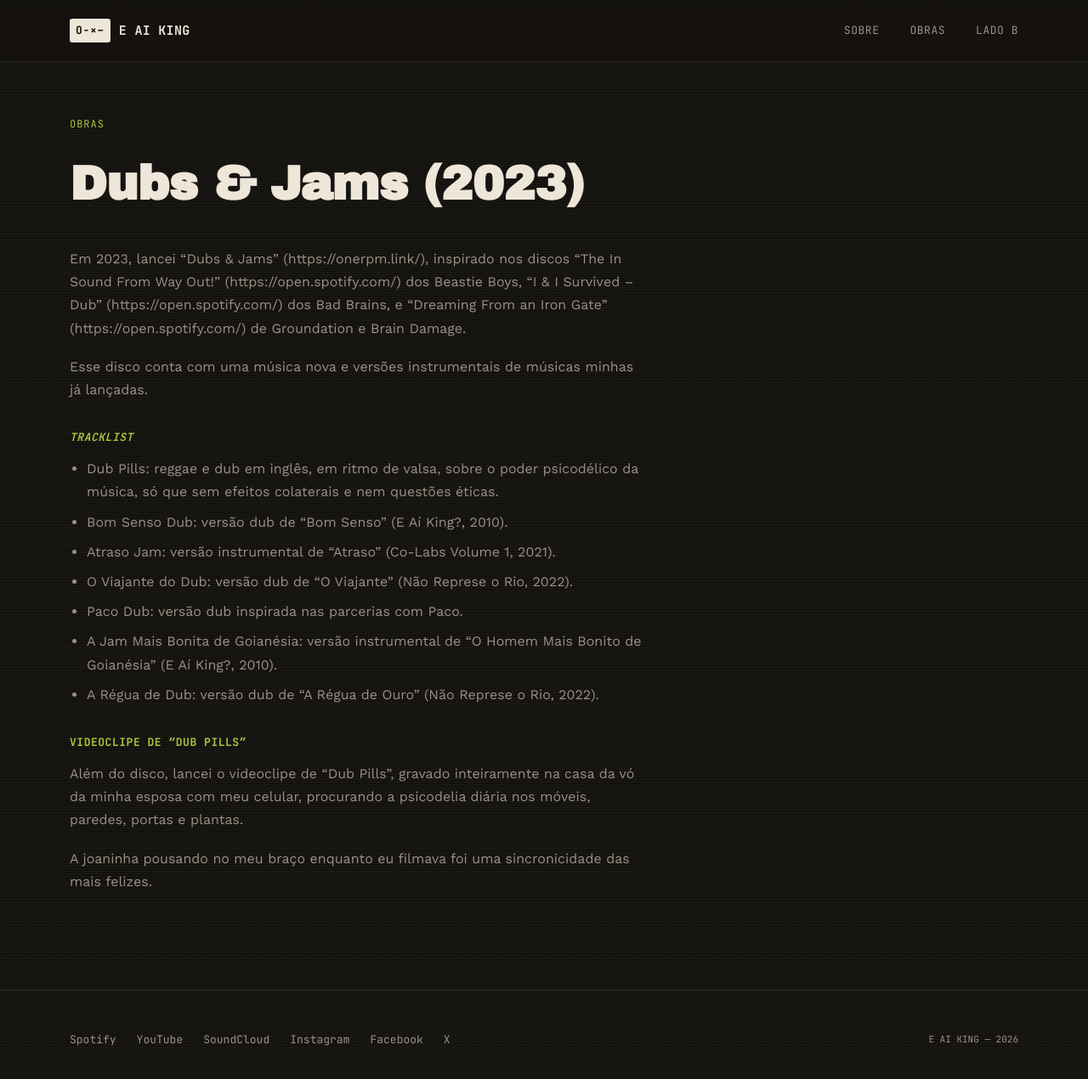
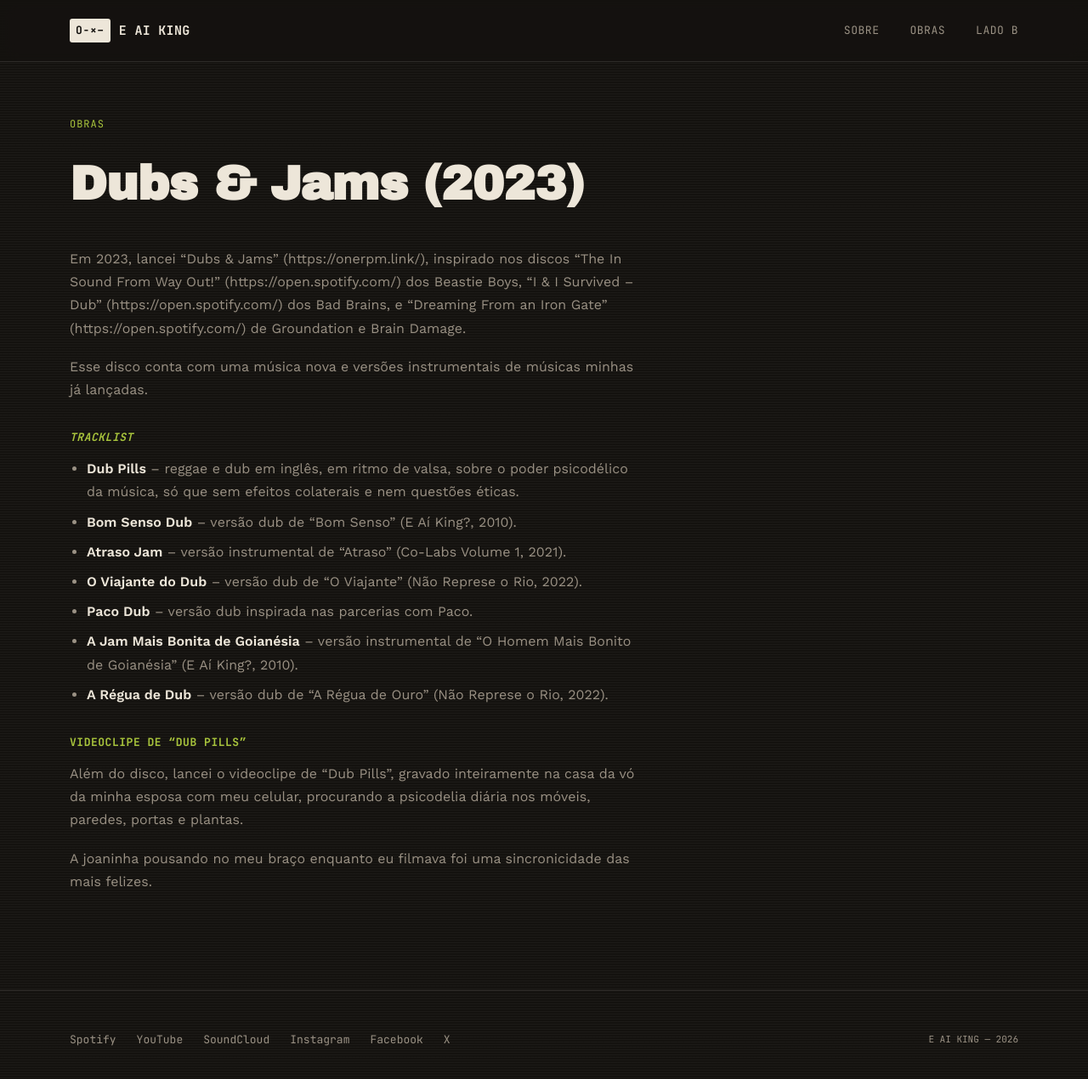
Before and after one commit to srcaetano/eaiking.github.io, a Jekyll site: the page built from disco-2023-dubs-n-jams.md, in a window 1280 px wide and 1281 px high. Shown: the top 1270 px of the window at 85% size. Built offline with Jekyll 4.4.1, drawn with Linux system fonts in a browser that asks for light colours.

```diff
--- a/disco-2023-dubs-n-jams.md
+++ b/disco-2023-dubs-n-jams.md
@@ -10,13 +10,13 @@
 
 ### _Tracklist_
 
-- Dub Pills: reggae e dub em inglês, em ritmo de valsa, sobre o poder psicodélico da música, só que sem efeitos colaterais e nem questões éticas.
-- Bom Senso Dub: versão dub de “Bom Senso” (E Aí King?, 2010).
-- Atraso Jam: versão instrumental de “Atraso” (Co-Labs Volume 1, 2021).
-- O Viajante do Dub: versão dub de “O Viajante” (Não Represe o Rio, 2022).
-- Paco Dub: versão dub inspirada nas parcerias com Paco.
-- A Jam Mais Bonita de Goianésia: versão instrumental de “O Homem Mais Bonito de Goianésia” (E Aí King?, 2010).
-- A Régua de Dub: versão dub de “A Régua de Ouro” (Não Represe o Rio, 2022).
+- **Dub Pills** – reggae e dub em inglês, em ritmo de valsa, sobre o poder psicodélico da música, só que sem efeitos colaterais e nem questões éticas.
+- **Bom Senso Dub** – versão dub de “Bom Senso” (E Aí King?, 2010).
+- **Atraso Jam** – versão instrumental de “Atraso” (Co-Labs Volume 1, 2021).
+- **O Viajante do Dub** – versão dub de “O Viajante” (Não Represe o Rio, 2022).
+- **Paco Dub** – versão dub inspirada nas parcerias com Paco.
+- **A Jam Mais Bonita de Goianésia** – versão instrumental de “O Homem Mais Bonito de Goianésia” (E Aí King?, 2010).
+- **A Régua de Dub** – versão dub de “A Régua de Ouro” (Não Represe o Rio, 2022).
 
 ### Videoclipe de "Dub Pills"
 
```
